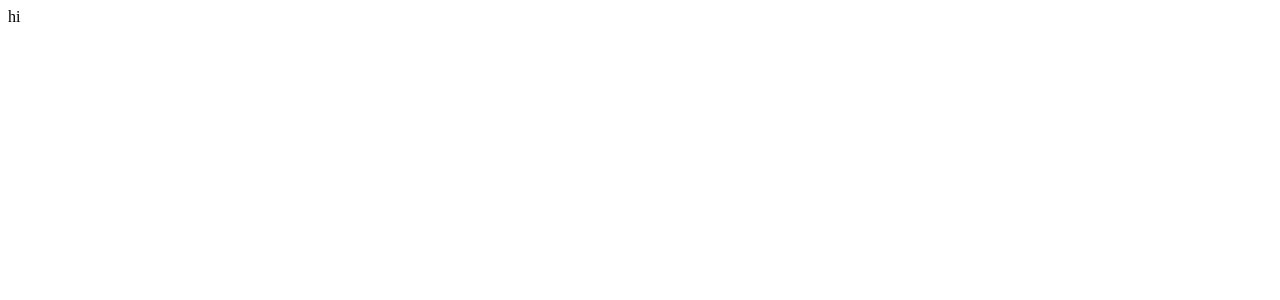
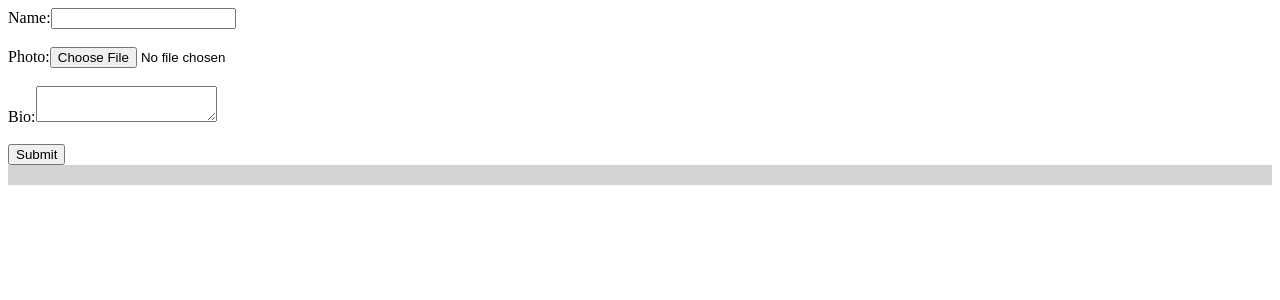
Before and after one commit to madhusoodhananer/react-learning, a React (Vite) app: page / in a window 1280 px wide. Shown: the top 300 px of the page. Built offline with nearby package versions, Linux system fonts and the light colour scheme.

Commit message:
Add ProfileCard and DataForm components with form handling

```diff
--- a/src/App.jsx
+++ b/src/App.jsx
@@ -1,5 +1,10 @@
+import ProfileCard from "./components/ProfileCard";
 function App() {
-  return <>hi</>;
+  return (
+    <>
+      <ProfileCard />
+    </>
+  );
 }
 
 export default App;
--- /dev/null
+++ b/src/components/DataForm.jsx
@@ -0,0 +1,35 @@
+import React from "react";
+import PropTypes from "prop-types";
+
+const DataForm = ({ onSubmit }) => {
+  return (
+    <div>
+      <form onSubmit={onSubmit}>
+        <label>
+          Name:
+          <input type="text" name="name" />
+        </label>
+        <br />
+        <br />
+        <label>
+          Photo:
+          <input type="file" name="photo" />
+        </label>
+        <br />
+        <br />
+        <label>
+          Bio:
+          <textarea name="bio" />
+        </label>
+        <br />
+        <br />
+        <input type="submit" value="Submit" />
+      </form>
+    </div>
+  );
+};
+DataForm.propTypes = {
+  onSubmit: PropTypes.func.isRequired,
+};
+
+export default DataForm;
--- /dev/null
+++ b/src/components/ProfileCard.jsx
@@ -0,0 +1,42 @@
+import React, { useState } from "react";
+import DataForm from "./DataForm";
+const ProfileCard = () => {
+  const [data, setData] = useState({});
+
+  const handleSubmit = (e) => {
+    e.preventDefault();
+    const formData = new FormData(e.target);
+    const formDataObj = Object.fromEntries(formData.entries());
+    setData(formDataObj);
+  };
+  return (
+    <div>
+      <div style={{ display: "flex" }}></div>
+      <div style={{ flex: 1 }}>
+        <DataForm onSubmit={handleSubmit} />
+      </div>
+      <div
+        style={{
+          flex: 1,
+          backgroundColor: "lightgray",
+          alignContent: "center",
+          alignItems: "center",
+        }}
+      >
+        <div className="profile-card">
+          {data.photo && (
+            <img
+              src={URL.createObjectURL(data.photo)}
+              alt="Profile"
+              style={{ width: "100px", height: "100px", borderRadius: "50%" }}
+            />
+          )}
+          <h2>{data.name}</h2>
+          <p>{data.bio}</p>
+        </div>
+      </div>
+    </div>
+  );
+};
+
+export default ProfileCard;
```
Also changed, not shown: question.txt, src/components/test.jsx (deleted).
